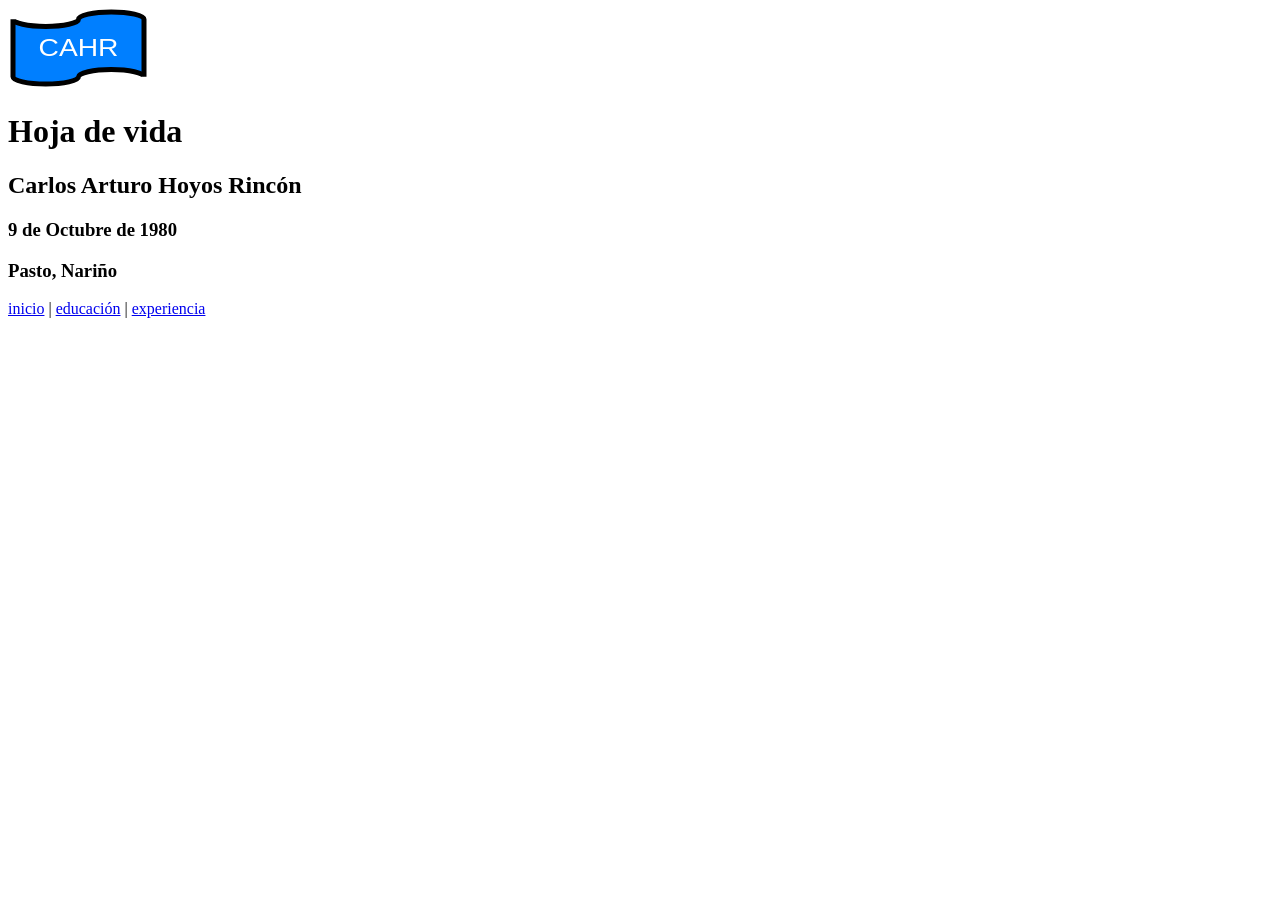
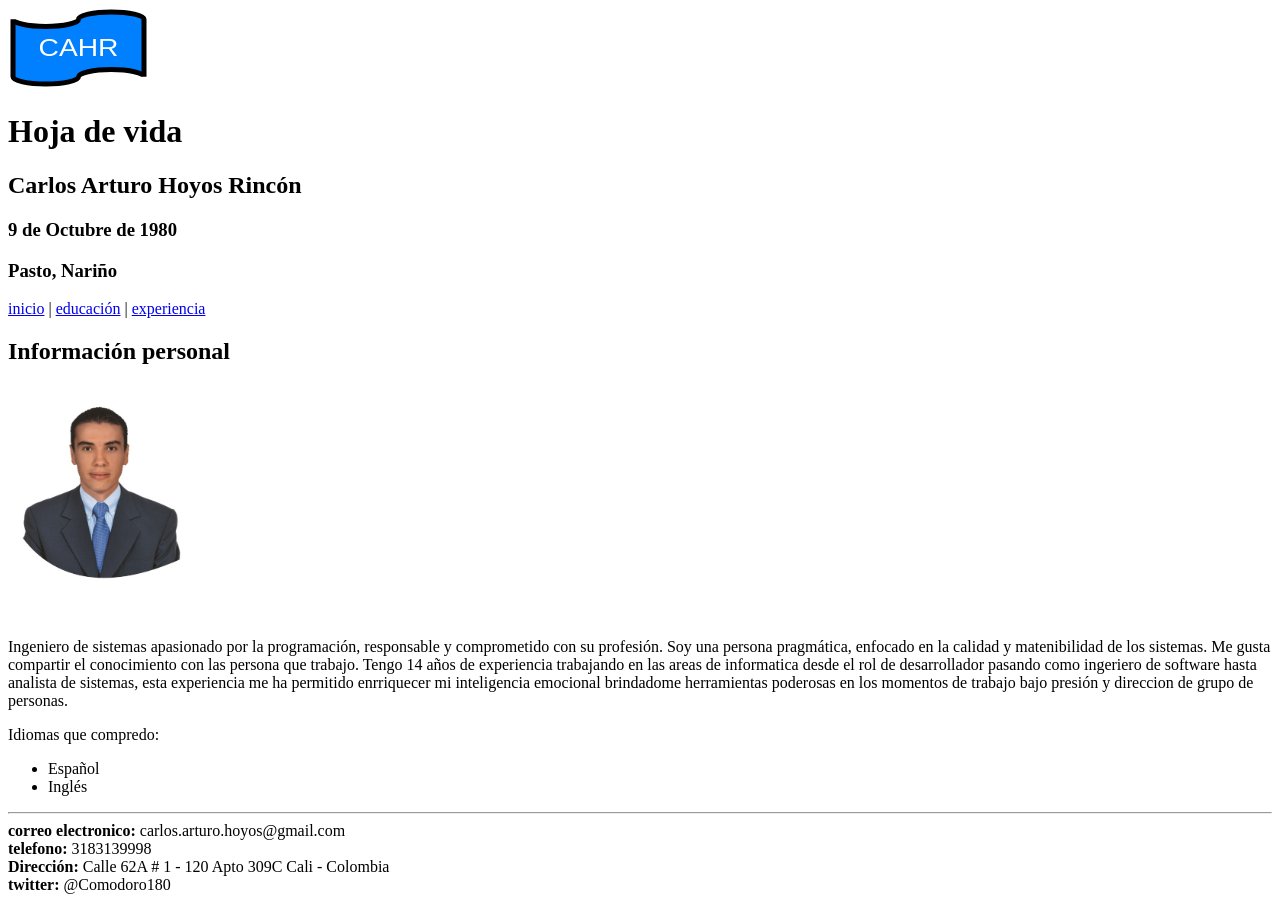
Before and after one commit to comodoro180/DesarolloWeb_FundamentosHTML, a plain HTML site: page DesarrolloWeb_FundamentosHTML_CarlosArturo_HoyosRincon/index.html in a window 1280 px wide. Before the commit the page ends 800 px from the top, so only its background shows below. Drawn offline with Linux system fonts and the light colour scheme.

Commit message:
Pagina index
Contiene la foto

```diff
--- a/DesarrolloWeb_FundamentosHTML_CarlosArturo_HoyosRincon/index.html
+++ b/DesarrolloWeb_FundamentosHTML_CarlosArturo_HoyosRincon/index.html
@@ -11,21 +11,21 @@
 		<svg width="140" height="80" xmlns="http://www.w3.org/2000/svg" xmlns:svg="http://www.w3.org/2000/svg">
 		 <!-- Created with SVG-edit - https://github.com/SVG-Edit/svgedit-->
 		 <g class="layer">
-		  <title>Layer 1</title>
+		  <title>Logo CAHR</title>
 		  <g id="svg_3">
 		   <path d="m5,11.2l0,0c0,3.97645 14.66268,7.2 32.75001,7.2c18.08732,0 32.75,-3.22355 32.75,-7.2l0,0c0,-3.97645 14.66268,-7.2 32.75001,-7.2c18.08733,0 32.75,3.22355 32.75,7.2l0,57.60001c0,-3.97645 -14.66267,-7.20001 -32.75,-7.20001c-18.08733,0 -32.75001,3.22355 -32.75001,7.20001c0,3.97645 -14.66267,7.2 -32.75,7.2c-18.08733,0 -32.75001,-3.22355 -32.75001,-7.2l0,-57.60001z" fill="#007fff" id="svg_1" stroke="#000000" stroke-width="5"/>
 		   <text fill="#ffffff" font-family="Sans-serif" font-size="24" id="svg_2" stroke="#000000" stroke-dasharray="null" stroke-linecap="null" stroke-linejoin="null" stroke-width="0" text-anchor="middle" transform="matrix(1.17647 0 0 1 -23.1452 0)" x="79.6073" xml:space="preserve" y="48.3475">CAHR</text>
 		  </g>
 		 </g>
 		</svg>
-		<p>
-			<h1>Hoja de vida</h1>
-			<h2>Carlos Arturo Hoyos Rincón</h2>
-			<h3>9 de Octubre de 1980</h3>
-			<h3>Pasto, Nariño </h3>
-		</p>
+
+		<h1>Hoja de vida</h1>
+		<h2>Carlos Arturo Hoyos Rincón</h2>
+		<h3>9 de Octubre de 1980</h3>
+		<h3>Pasto, Nariño </h3>
 
 	</header>
+
 	<nav>
 		<a href="index.html">inicio</a>
 		|
@@ -34,6 +34,26 @@
 		<a href="experiencia.html">experiencia</a>
 	</nav>
 
+	<section>
+		<h2>Información personal</h2>
+		<img src="imagenes/foto.jpg" alt="Foto Carlos A. Hoyos R." title="Carlos A. Hoyos R." width="200px">
+		<p>
+			Ingeniero de sistemas apasionado por la programación, responsable y comprometido con su profesión. Soy una persona pragmática, enfocado en la calidad y matenibilidad de los sistemas. Me gusta compartir el conocimiento con las persona que trabajo. Tengo 14 años de experiencia trabajando en las areas de informatica desde el rol de desarrollador pasando como ingeriero de software hasta analista de sistemas, esta experiencia me ha permitido enrriquecer mi inteligencia emocional brindadome herramientas poderosas en los momentos de trabajo bajo presión y direccion de grupo de personas.
+		</p>
+		Idiomas que compredo:
+		<ul>
+			<li>Español</li>
+			<li>Inglés</li>
+		</ul>
+	</section>
 
+	<hr/>
+
+	<footer>
+		<strong>correo electronico:</strong> carlos.arturo.hoyos@gmail.com <br>
+		<strong>telefono:</strong> 3183139998 <br>
+		<strong>Dirección:</strong> Calle 62A # 1 - 120 Apto 309C Cali - Colombia<br>
+		<strong>twitter:</strong> @Comodoro180 <br>
+	</footer>
 </body>
 </html>
```
Also changed, not shown: DesarrolloWeb_FundamentosHTML_CarlosArturo_HoyosRincon/imagenes/foto.jpg (added).
